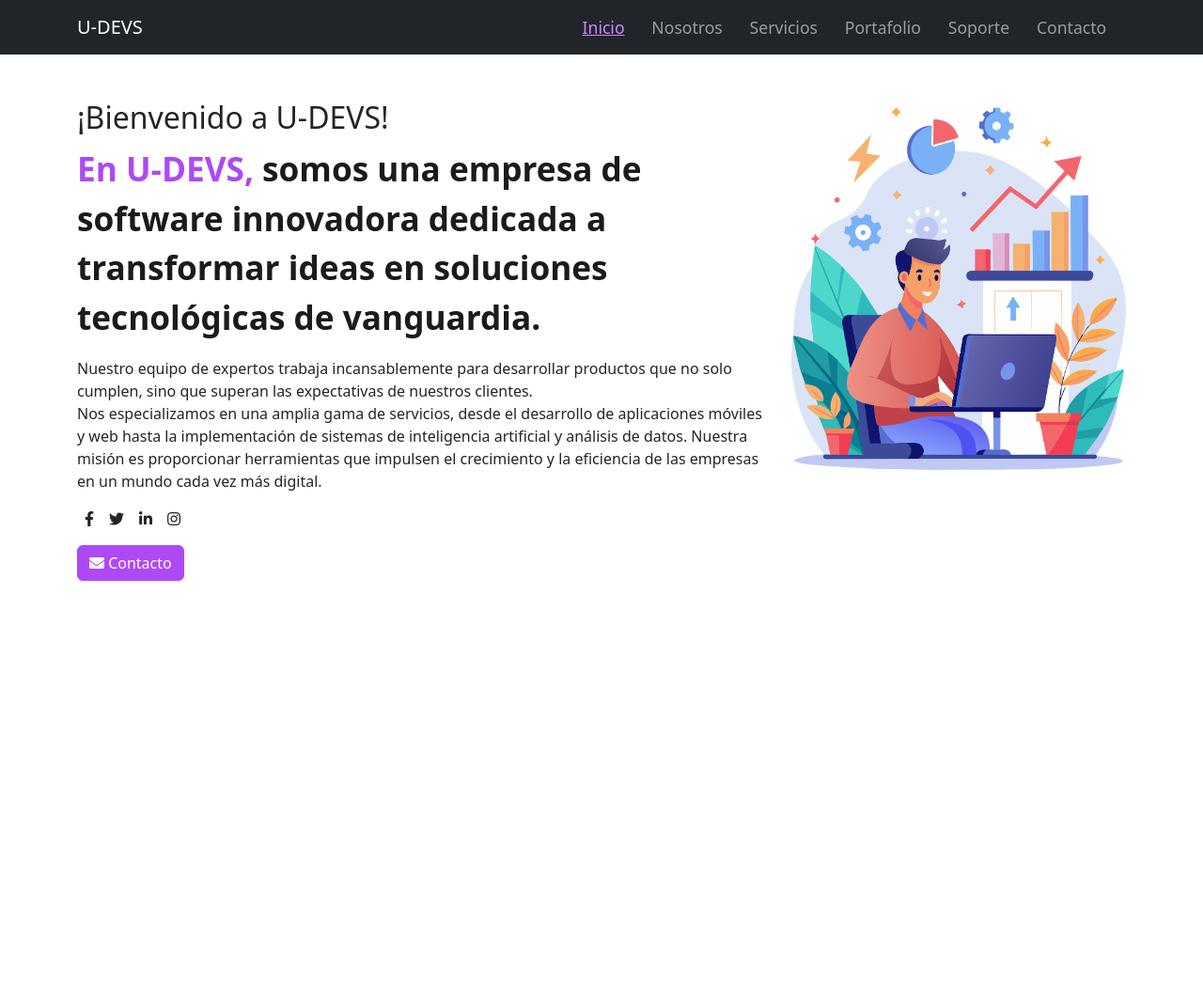
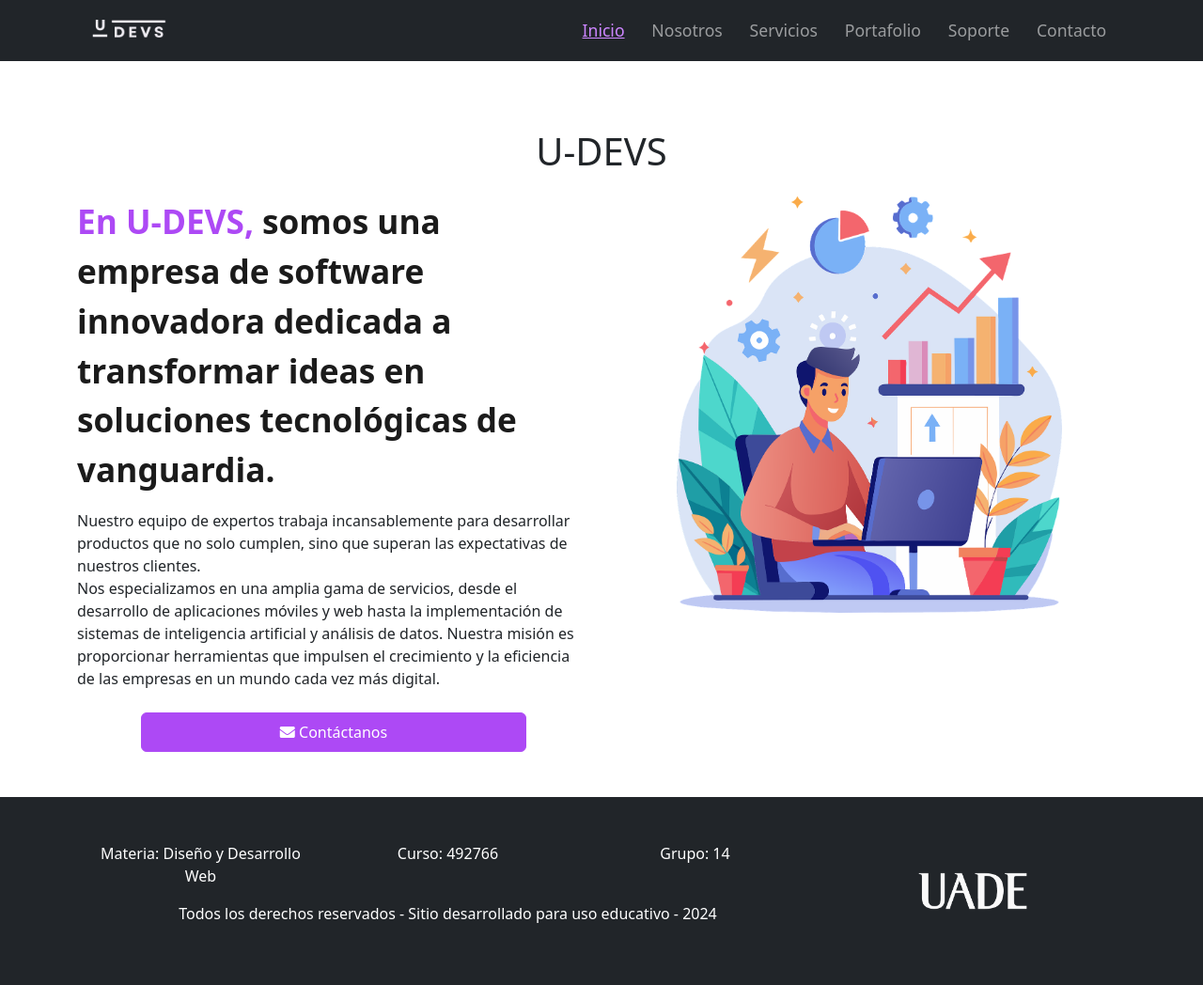
Before and after one commit to matpurita/tp_grupal_desa_web, a plain HTML site: page index.html in a window 1280 px wide. Shown: the whole page at 94% size. Before the commit the page ends 800 px from the top, so only its background shows below. Drawn offline with Linux system fonts and the light colour scheme.

Commit message:
Update index.html

```diff
--- a/index.html
+++ b/index.html
@@ -1,21 +1,35 @@
 <!DOCTYPE html>
 <html lang="en">
-
   <head>
-  <meta charset="UTF-8">
-  <meta name="viewport" content="width=device-width, initial-scale=1.0">
-  <link rel="stylesheet" href="./css/bootstrap.min.css">
-  <link rel="stylesheet" href="https://cdnjs.cloudflare.com/ajax/libs/font-awesome/5.15.4/css/all.min.css">
-  <link rel="stylesheet" href="./css/styles.css">
+    <meta charset="UTF-8" />
+    <meta name="viewport" content="width=device-width, initial-scale=1.0" />
+    <link rel="stylesheet" href="./css/bootstrap.min.css" />
+    <link
+      rel="stylesheet"
+      href="https://cdnjs.cloudflare.com/ajax/libs/font-awesome/5.15.4/css/all.min.css"
+    />
+    <link rel="stylesheet" href="./css/styles.css" />
     <title>Inicio - U-DEVS</title>
   </head>
 
   <body>
+    <header>
       <nav class="navbar navbar-expand-md navbar-dark bg-dark mb-4">
         <div class="container">
-      <a class="navbar-brand" href="./">U-DEVS</a>
-      <button class="navbar-toggler collapsed" type="button" data-bs-toggle="collapse" data-bs-target="#navbarCollapse"
-        aria-controls="navbarCollapse" aria-expanded="false" aria-label="Toggle navigation">
+          <a class="navbar-brand" href="./">
+            <div class="logo-container">
+              <img src="./img/udevs-logo.png" alt="Logo" class="img-fluid" />
+            </div>
+          </a>
+          <button
+            class="navbar-toggler collapsed"
+            type="button"
+            data-bs-toggle="collapse"
+            data-bs-target="#navbarCollapse"
+            aria-controls="navbarCollapse"
+            aria-expanded="false"
+            aria-label="Toggle navigation"
+          >
             <span class="navbar-toggler-icon"></span>
           </button>
           <div class="navbar-collapse collapse" id="navbarCollapse">
@@ -24,53 +38,106 @@
                 <span class="nav-link active">Inicio</span>
               </li>
               <li class="nav-item">
-            <a class="nav-link " href="./about.html">Nosotros</a>
+                <a class="nav-link" href="./about.html">Nosotros</a>
               </li>
               <li class="nav-item">
-            <a class="nav-link " href="./services.html">Servicios</a>
+                <a class="nav-link" href="./services.html">Servicios</a>
               </li>
               <li class="nav-item">
-            <a class="nav-link " href="./portfolio.html">Portafolio</a>
+                <a class="nav-link" href="./portfolio.html">Portafolio</a>
               </li>
               <li class="nav-item">
-            <a class="nav-link " href="./support.html">Soporte</a>
+                <a class="nav-link" href="./support.html">Soporte</a>
               </li>
               <li class="nav-item">
-            <a class="nav-link " href="./contact.html">Contacto</a>
+                <a class="nav-link" href="./contact.html">Contacto</a>
               </li>
             </ul>
-
           </div>
         </div>
       </nav>
-  <div class="container">
-    <div class="row mt-5">
-      <div class="col-md-8">
-        <h2>¡Bienvenido a U-DEVS!</h1>
-          <p id="principal-title"><span class="accent-color">En U-DEVS,</span> somos una empresa de software innovadora
-            dedicada a transformar ideas en soluciones tecnológicas de vanguardia.</p>
-          <p>Nuestro equipo de expertos trabaja incansablemente para desarrollar productos que no solo cumplen, sino que
-            superan las expectativas de nuestros clientes.<br>
-            Nos especializamos en una amplia gama de servicios, desde el desarrollo de aplicaciones móviles y web hasta
-            la implementación de sistemas de inteligencia artificial y análisis de datos. Nuestra misión es proporcionar
-            herramientas que impulsen el crecimiento y la eficiencia de las empresas en un mundo cada vez más digital.
+    </header>
+    <main>
+      <div class="container py-5">
+        <h1 class="text-center mb-4">U-DEVS</h1>
+
+        <div class="row">
+          <div class="col-md-6 col-12 order-md-1 order-2">
+            <p id="principal-title">
+              <span class="accent-color">En U-DEVS,</span> somos una empresa de
+              software innovadora dedicada a transformar ideas en soluciones
+              tecnológicas de vanguardia.
             </p>
-          <div class="my-3 d-flex">
-            <a href="#" class="text-dark mx-2"><i class="fab fa-facebook-f"></i></a>
-            <a href="#" class="text-dark mx-2"><i class="fab fa-twitter"></i></a>
-            <a href="#" class="text-dark mx-2"><i class="fab fa-linkedin-in"></i></a>
-            <a href="#" class="text-dark mx-2"><i class="fab fa-instagram"></i></a>
-          </div>
-          <button class="btn btn-primary"><i class="fas fa-envelope"></i> Contacto</button>
+            <p>
+              Nuestro equipo de expertos trabaja incansablemente para
+              desarrollar productos que no solo cumplen, sino que superan las
+              expectativas de nuestros clientes.<br />
+              Nos especializamos en una amplia gama de servicios, desde el
+              desarrollo de aplicaciones móviles y web hasta la implementación
+              de sistemas de inteligencia artificial y análisis de datos.
+              Nuestra misión es proporcionar herramientas que impulsen el
+              crecimiento y la eficiencia de las empresas en un mundo cada vez
+              más digital.
+            </p>
 
-      </div>
-      <div class="col-md-4 mt-5 mt-md-2">
-        <img src="./img/ai-programing.png" class="img-fluid" alt="Imagen">
+            <div class="d-flex justify-content-center mt-4">
+              <a
+                class="w-75 btn btn-primary text-white text-decoration-none py-2"
+                href="./contact.html"
+              >
+                <i class="fas fa-envelope"></i> Contáctanos
+              </a>
             </div>
           </div>
 
+          <div
+            class="col-md-6 col-12 text-center order-md-2 order-1 mb-4 mb-md-0"
+          >
+            <img
+              class="w-75 img-fluid"
+              src="./img/ai-programing.png"
+              alt="Foto"
+            />
+          </div>
+        </div>
+      </div>
+    </main>
+
+    <footer class="bg-dark text-white">
+      <div class="container mx-auto row text-center py-5">
+        <div class="col-md-9 row">
+          <div class="row col-12 order-md-last mb-3 mb-md-0">
+            <div class="col-md-12">
+              <p>
+                Todos los derechos reservados - Sitio desarrollado para uso
+                educativo - 2024
+              </p>
+            </div>
+          </div>
+          <div class="row col-12 order-md-first">
+            <div class="col-md-4 col-12 mb-2 mb-md-0">
+              <p>Materia: Diseño y Desarrollo Web</p>
+            </div>
+            <div class="col-md-4 col-6">
+              <p>Curso: 492766</p>
+            </div>
+            <div class="col-md-4 col-6">
+              <p>Grupo: 14</p>
+            </div>
+          </div>
+        </div>
+        <div class="col-md-3 d-flex align-items-center justify-content-center">
+          <div class="img-footer-container">
+            <img
+              src="./img/logo-uade-blanco.png"
+              alt="Logo"
+              class="img-fluid"
+            />
+          </div>
+        </div>
+      </div>
+    </footer>
 
     <script src="./js/bootstrap.bundle.min.js"></script>
   </body>
-
 </html>
```
Lines whose indentation alone changed are shown as unchanged.
